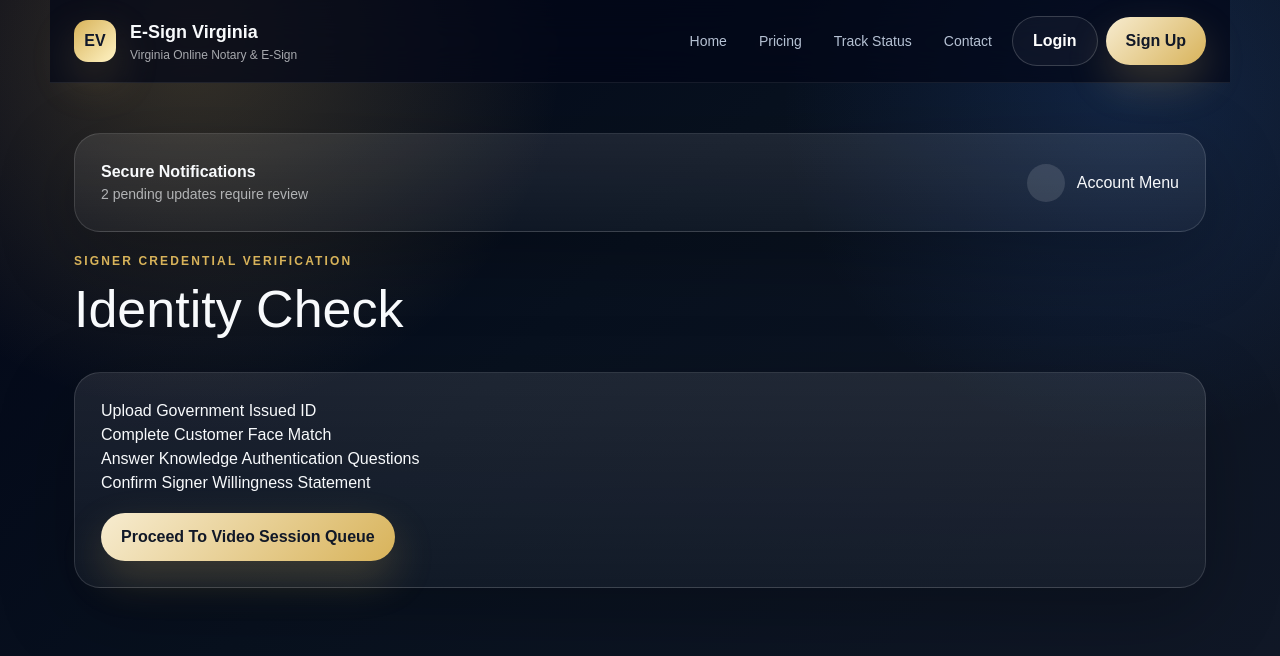
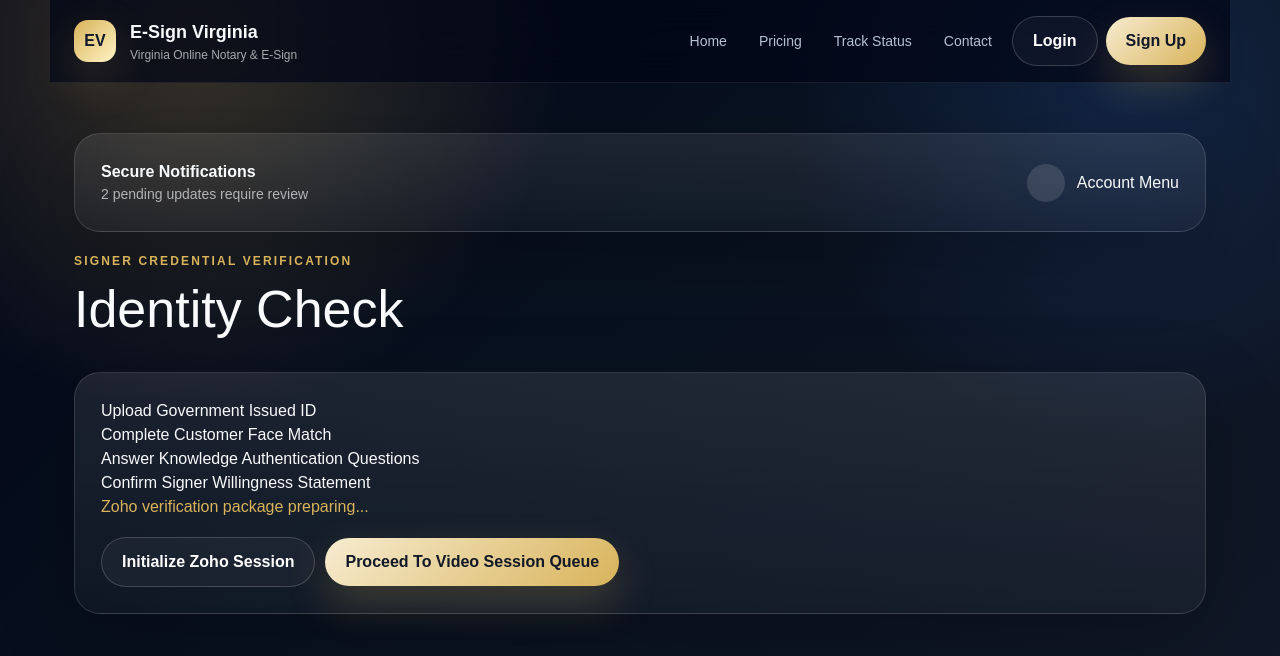
Before and after one commit to rawillia9801/esign, a Next.js app: page /customer/identity-check in a window 1280 px wide. Shown: the top 656 px of the page. Built offline with nearby package versions, Linux system fonts and the light colour scheme.

Commit message:
Wire identity page to Zoho meeting initialization placeholder

```diff
--- a/app/customer/identity-check/page.tsx
+++ b/app/customer/identity-check/page.tsx
@@ -15,6 +15,8 @@ export default function IdentityCheck(){
       <p>Complete Customer Face Match</p>
       <p>Answer Knowledge Authentication Questions</p>
       <p>Confirm Signer Willingness Statement</p>
+      <p style={{color:'#d8b35a'}}>Zoho verification package preparing...</p>
+      <Link href="/api/zoho/meeting" className="btn-secondary" style={{marginTop:'18px',marginRight:'10px'}}>Initialize Zoho Session</Link>
       <Link href="/notary/live-session" className="btn" style={{marginTop:'18px'}}>Proceed To Video Session Queue</Link>
     </div>
    </div>
```
